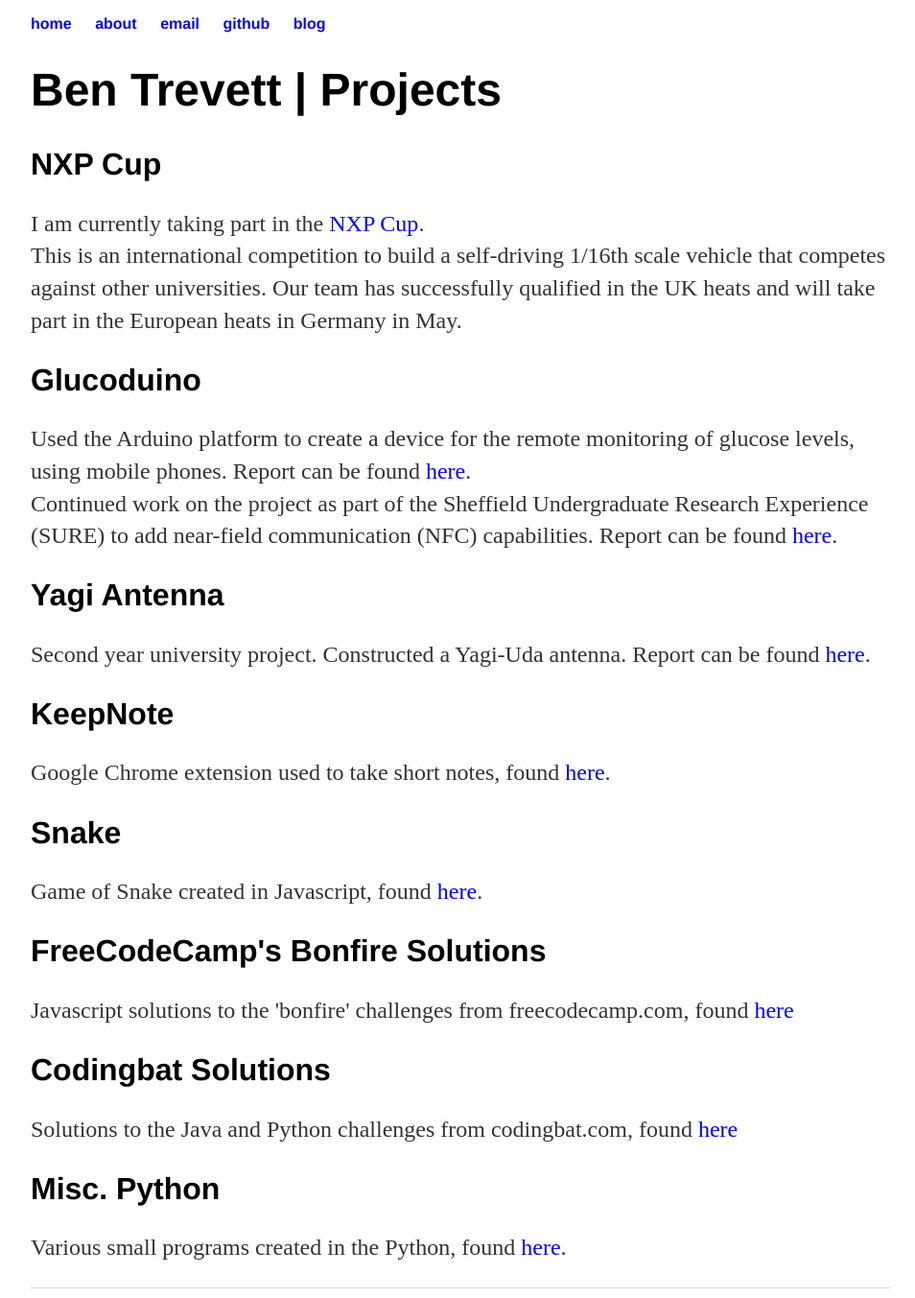
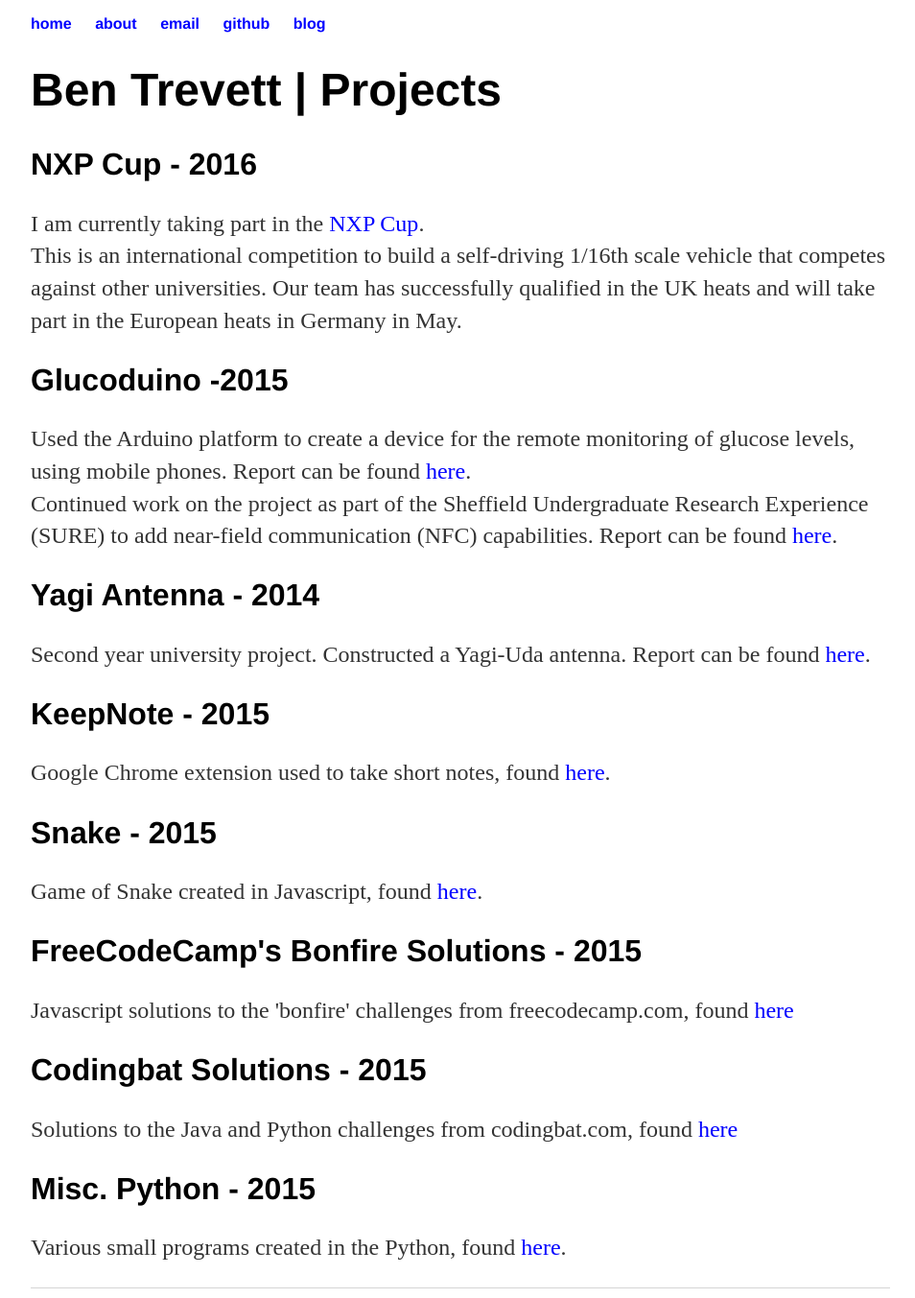
Before and after one commit to bentrevett/bentrevett.github.io, a Jekyll site: the page built from index.html, in a window 1280 px wide. Shown: the whole page at 96% size, without its empty margins (160-1114 px from the left). Built offline with Jekyll 4.4.1, drawn with Linux system fonts in a browser that asks for light colours.

Commit message:
Update index.html

```diff
--- a/index.html
+++ b/index.html
@@ -3,20 +3,20 @@ layout: default
 title: Ben Trevett | Projects
 ---
 	<h1>Ben Trevett | Projects</h1>
-	<h2>NXP Cup</h2>
+	<h2>NXP Cup - 2016</h2>
 	<p>I am currently taking part in the <a href="https://community.freescale.com/docs/DOC-1284">NXP Cup</a>.<br>This is an international competition to build a self-driving 1/16th scale vehicle that competes against other universities. Our team has successfully qualified in the UK heats and will take part in the European heats in Germany in May.</p>
-	<h2>Glucoduino</h2>
+	<h2>Glucoduino -2015</h2>
 	<p>Used the Arduino platform to create a device for the remote monitoring of glucose levels, using mobile phones. Report can be found <a href="/glucoduino_report.pdf">here</a>.<br>
 	Continued work on the project as part of the Sheffield Undergraduate Research Experience (SURE) to add near-field communication (NFC) capabilities. Report can be found <a href="/nfc_report.pdf">here</a>.</p>
-	<h2>Yagi Antenna</h2>
+	<h2>Yagi Antenna - 2014</h2>
 	<p>Second year university project. Constructed a Yagi-Uda antenna. Report can be found <a href="/yagi_report.pdf">here</a>.</p>
-	<h2>KeepNote</h2>
+	<h2>KeepNote - 2015</h2>
 	<p>Google Chrome extension used to take short notes, found <a href="https://github.com/bentrevett/keepnote">here</a>.</p>
-	<h2>Snake</h2>
+	<h2>Snake - 2015</h2>
 	<p>Game of Snake created in Javascript, found <a href=" https://jsfiddle.net/bentrevett/0arfuspL/">here</a>.</p>
-	<h2>FreeCodeCamp's Bonfire Solutions</h2>
+	<h2>FreeCodeCamp's Bonfire Solutions - 2015 </h2>
 	<p>Javascript solutions to the 'bonfire' challenges from freecodecamp.com, found <a href="https://github.com/bentrevett/freecodecamp-bonfire-solutions">here</a></p>
-	<h2>Codingbat Solutions</h2>
+	<h2>Codingbat Solutions - 2015</h2>
 	<p>Solutions to the Java and Python challenges from codingbat.com, found <a href="https://github.com/bentrevett/codingbat">here</a></p>
-	<h2>Misc. Python</h2>
+	<h2>Misc. Python - 2015</h2>
 	<p>Various small programs created in the Python, found <a href="https://github.com/bentrevett/misc-python">here</a>.</p>
```
